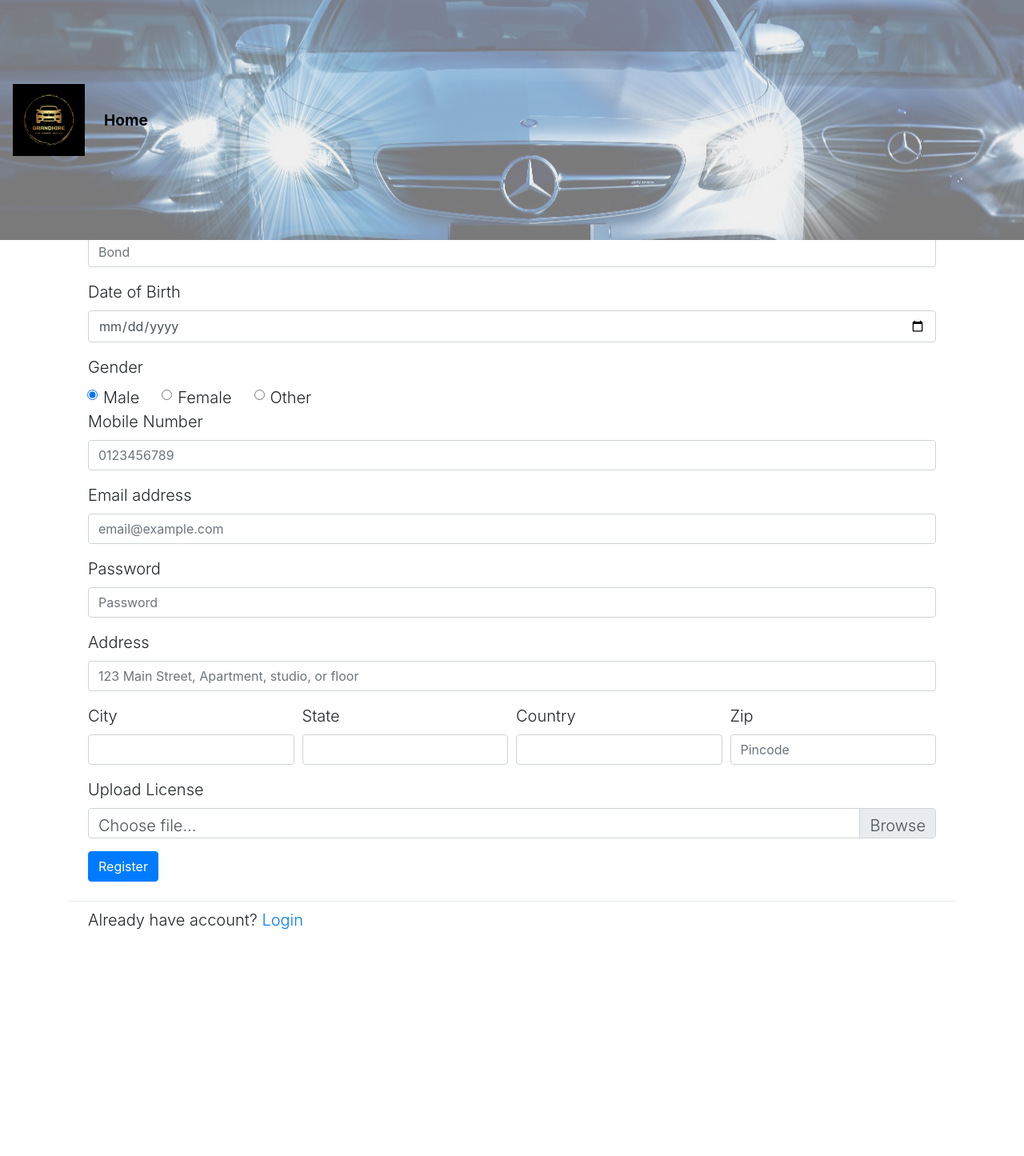
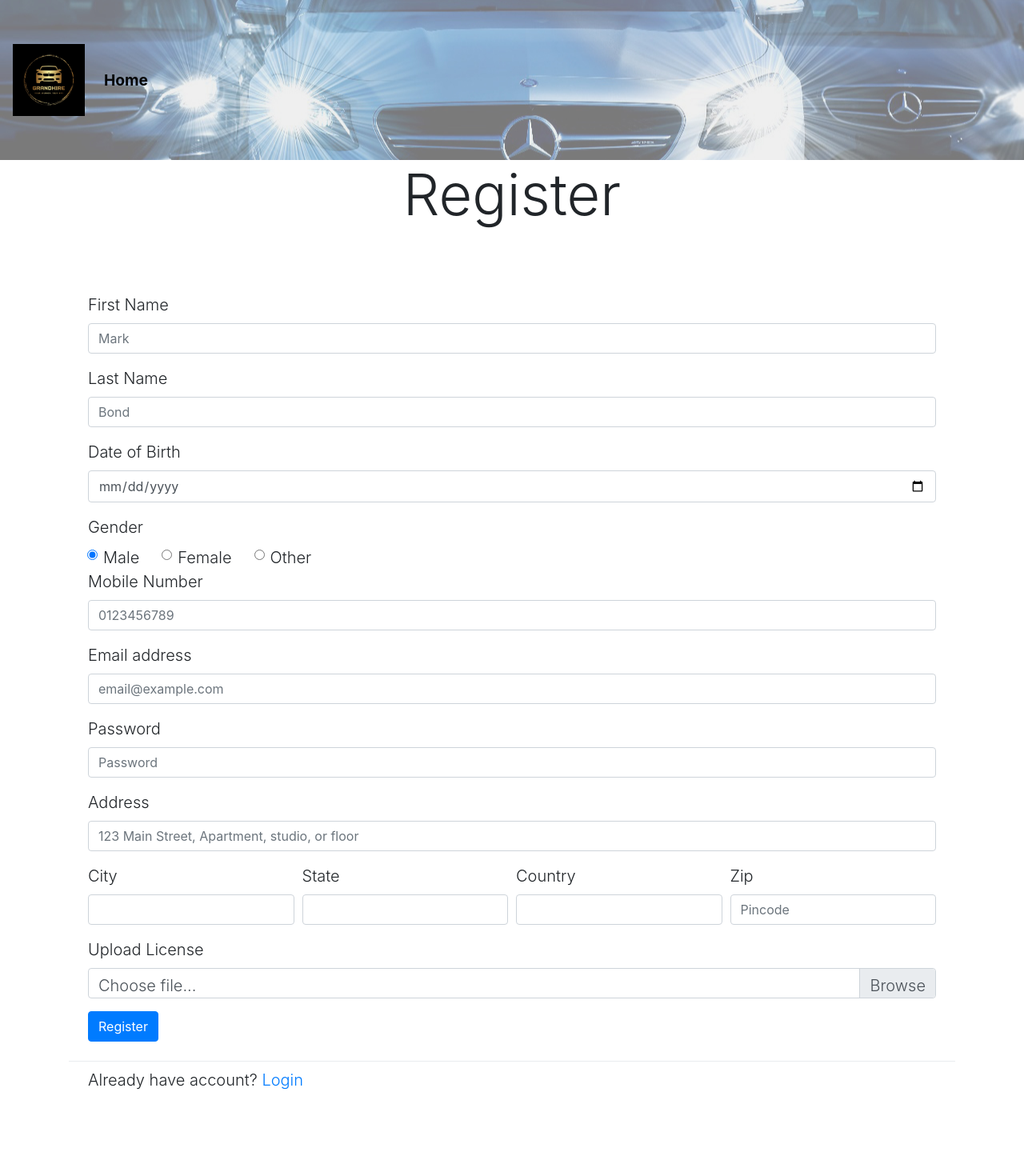
Before and after one commit to Kaumini-Perera/Group-19, a Django app: page /register/ in a window 1280 px wide. Shown: the whole page at 80% size. Before the commit the page ends 1162 px from the top, so only its background shows below. Run offline with Django 4.2, Linux system fonts and the light colour scheme; some libraries are stand-ins or nearby versions.

Commit message:
Update register.html

```diff
--- a/vehicle_renting_system/CustomerHome/templates/register.html
+++ b/vehicle_renting_system/CustomerHome/templates/register.html
@@ -20,10 +20,15 @@
     <link rel="stylesheet" type="text/css" href="{% static 'css/customer.css' %}">
     <script src="{% static 'js/customer.js' %}" type="text/javascript"></script>
 
+    <style>
+        body {
+            padding-top: 200px;
+        }
+    </style>
 </head>
 
 <body>
-    <nav class="navbar fixed-top navbar-expand-lg navbar-dark" style="font-size: larger; background: rgba(0, 0, 0, 0.4) url('{% static 'img\bg\bg1.png' %}' ) center center / cover no-repeat; width: 100%; min-height: 300px;">
+    <nav class="navbar fixed-top navbar-expand-lg navbar-dark" style="position:absolute; font-size: larger; background: rgba(0, 0, 0, 0.4) url('{% static 'img\bg\bg1.png' %}' ) center center / cover no-repeat; width: 100%; min-height: 200px;">
         <a href="\"><img class="navbar-brand" src="{% static 'img/Logos/final_logo.png' %}" height="100"></a>
         <button class="navbar-toggler" type="button" data-toggle="collapse" data-target="#navbarSupportedContent" aria-controls="navbarSupportedContent" aria-expanded="false" aria-label="Toggle navigation">
             <span class="navbar-toggler-icon"></span>
```
